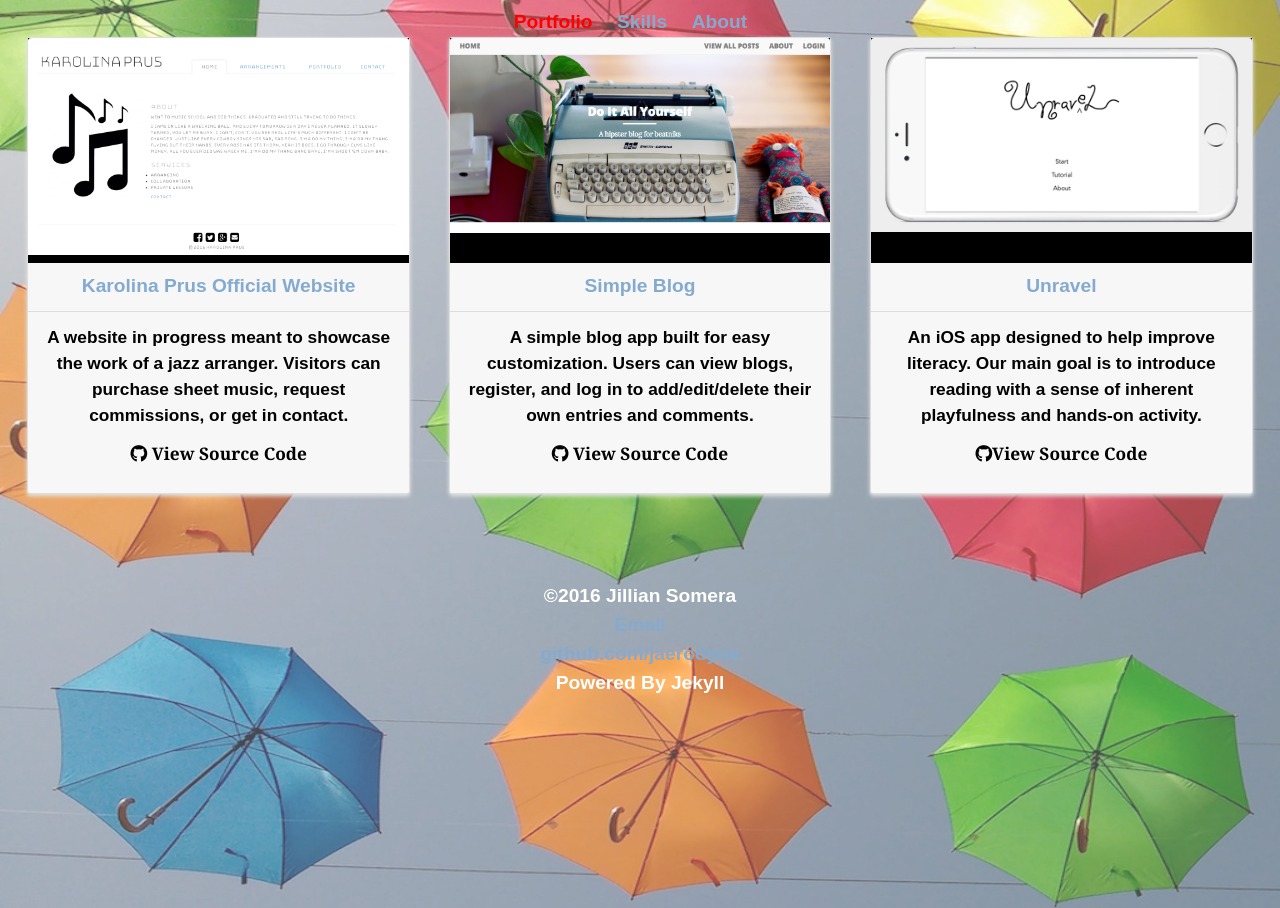
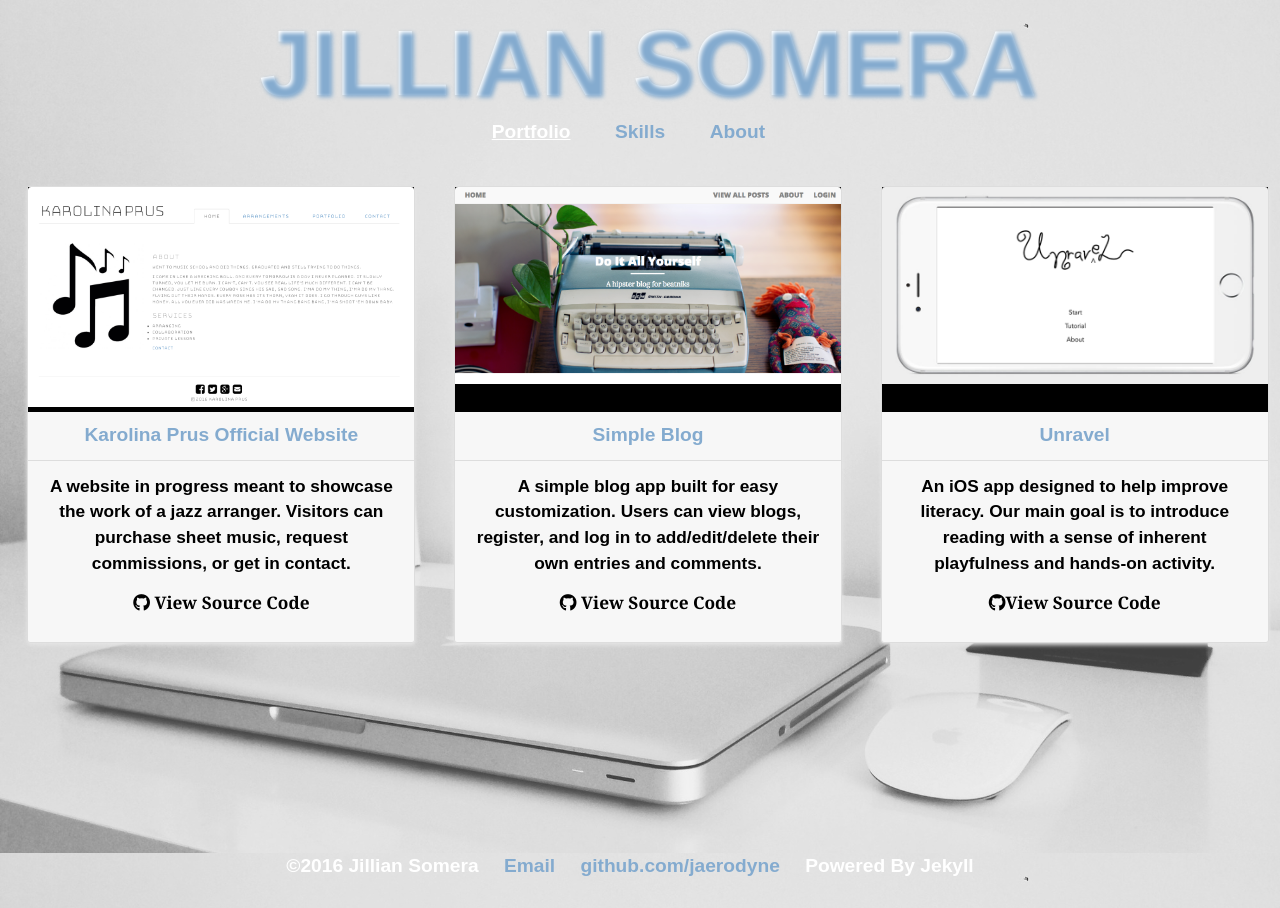
Before and after one commit to jaerodyne/jaerodyne.github.io, a Jekyll site: the page built from index.html, in a window 1280 px wide. Built offline with Jekyll 4.4.1, drawn with Linux system fonts in a browser that asks for light colours; nearby versions of some CDN libraries; some web fonts are replaced.

Commit message:
Style footer and skills page

```diff
--- a/_includes/header.html
+++ b/_includes/header.html
@@ -10,6 +10,8 @@
 </nav> -->
 
 <nav>
+	<div class="home">
+		<h1 class="animated fadeIn name">Jillian Somera</h1>
 		<ul class="accordion-tabs">
 		  <li class="tab-header-and-content">
 		    <a href="/portfolio" class="is-active tab-link">Portfolio</a>
@@ -67,23 +69,6 @@
 		    <a href="/skills" class="tab-link">Skills</a>
 		    <div class="tab-content">
 		      <div class="skills">
-	      <!-- 	<ul class="skills-list">
-	      		<li><img src="/css/img/html5.png" alt=""></li>
-	      		<li><img src="/css/img/css3.png" alt=""></li>
-	      		<li><img src="/css/img/js.png" alt=""></li>
-	      		<li>HTML5</li>
-	      		<li>CSS3</li>
-	      		<li>Javascript</li>
-	      	</ul>
-	      	<ul class="skills-list">
-	      		<li><img src="/css/img/jquery.png" alt=""></li>
-	      		<li><img src="/css/img/ps.png" alt=""></li>
-	      		<li><img src="/css/img/illustrator.jpg" alt=""></li>
-	      		<li>jQuery</li>
-	      		<li>Photoshop</li>
-	      		<li>Illustrator</li>
-	      	</ul> -->
-
 		      	<ul class="skills-list">
 		      		<li>Ruby</li>
 		      		<li>Ruby on Rails</li>
@@ -119,12 +104,13 @@
 		      		<li>Test Driven Development Sinatra</li>
 		      	</ul>
 
-	      	<p><a href="">View a Complete Resume</p></
+		      	<button class="resume">View a Complete Resume</button>
 		    </div>
 		  </li>
 		  <li class="tab-header-and-content">
 		    <a href="/about" class="tab-link">About</a>
 		    <div class="tab-content">
+		    	<div class="about-content">
 		      <div class="side-image">
 		        <div class="images-wrapper"></div>
 		          <div class="side-image-content">
@@ -137,6 +123,8 @@
 		        </div>
 		      </div>
 		    </div>
+		    </div>
 		  </li>
 		</ul>
+	</div>
 </nav>
--- a/_sass/_cards.scss
+++ b/_sass/_cards.scss
@@ -3,6 +3,7 @@
   display: flex;
   flex-wrap: wrap;
   justify-content: space-between;
+  padding-top: 2em;
 }
 
 .card {
@@ -181,3 +182,11 @@
 
   @include reset-display();
 }
+
+// .skills-content {
+//   padding-top: 2em;
+// }
+
+.about-content {
+  padding-top: 2em;
+}
--- a/_sass/_layout.scss
+++ b/_sass/_layout.scss
@@ -3,11 +3,11 @@ body {
   font-size: 24px;
   color: white;
   height: 100%;
-  background-color: #444444;
-  background-image: url("../img/sb5yutjybrm-alejandro-garrido-navarro.jpg");
-  background-size: 2500px 1200px;
-  background-repeat: repeat;
-  background-blend-mode: screen;
+  width: 100%;
+  background-blend-mode:darken;
+  background-image: url("../img/we9nuw7tmmk-nadir-balcikli.jpg");
+  background-size: 100%;
+  background-repeat: repeat-y;
 }
 
 .home {
@@ -20,11 +20,6 @@ ul.home-nav {
   margin: 0 auto;
   text-transform: uppercase;
   font-size: 24px;
-}
-
-.home-nav li:not(:first-child):before {
-    content: " | ";
-    color: white;
 }
 
 .home-nav li {
@@ -41,18 +36,18 @@ ul.home-nav {
 h1.name {
   font-family: sans-serif;
   background-blend-mode: normal;
-  background-color: black;
+  background-color: white;
   -webkit-animation-duration: 2s;
   -webkit-animation-delay: 0s;
   -webkit-animation-iteration-count: 1;
-  // background: -webkit-linear-gradient(#fff, #fff);
-  text-shadow: 2px 2px 4px black;
+  background: -webkit-linear-gradient(#fff, #fff);
+  text-shadow: 2px 2px 4px #84abcf;
   -webkit-background-clip: text;
   -webkit-text-fill-color: transparent;
   text-transform: uppercase;
   font-size: 92px;
   margin: 0 auto;
-  padding: 0 auto;
+  padding: 2 auto;
 }
 
 h2.construction {
@@ -81,15 +76,17 @@ nav ul, footer ul {
   text-align: center;
 }
 
-// nav ul li, footer ul li {
-//   display: inline;
-//   margin-right: 20px;
-// }
+nav ul li, footer ul li {
+  display: inline;
+  margin-right: 20px;
+}
 
 footer {
-  width: 100%;
-  height: 100%;
-  padding: 40px;
+  position: absolute;
+  bottom: 0;
+  left: 0;
+  right: 0;
+  margin: 0 10px;
 }
 
 a {
@@ -100,30 +97,23 @@ a {
 
 .skills {
   text-align: center;
+  padding-top: 1em;
+  width: 50%;
+  margin-left: 25%;
+  margin-right: 25%;
+
+  ul {
+    border: solid 1px white;
+    background-color: #bbb;
+    opacity: 0.8;
+  }
+
+  li {
+    display: inline;
+    list-style-type: none;
+  }
 }
 
-.skills li {
-  /*text-align: center;*/
-  display: inline;
-  list-style-type: none;
-  /*clearfix: auto;*/
+button.resume {
+  margin-top: 2em;
 }
-
-.skills li:not(:last-child):after {
-    content: " | ";
-    color: white;
-}
-
-.skills img {
-  height: 100px;
-  width: 100px;
-}
-
-.skills-list li:nth-child(3):after {
-  /*content:"\A"; */
-  /*white-space:pre;  */
-}
-
-.portfolio-header {
-  text-align: center;
-}
--- a/_sass/_nav.scss
+++ b/_sass/_nav.scss
@@ -22,7 +22,8 @@
   }
 
   .is-active {
-    color: #ff0000;
+    color: #fff;
+    text-decoration: underline;
   }
 
   .tab-content {
```
Also changed, not shown: public/img/we9nuw7tmmk-nadir-balcikli.jpg (added). Lines whose indentation alone changed are shown as unchanged.
